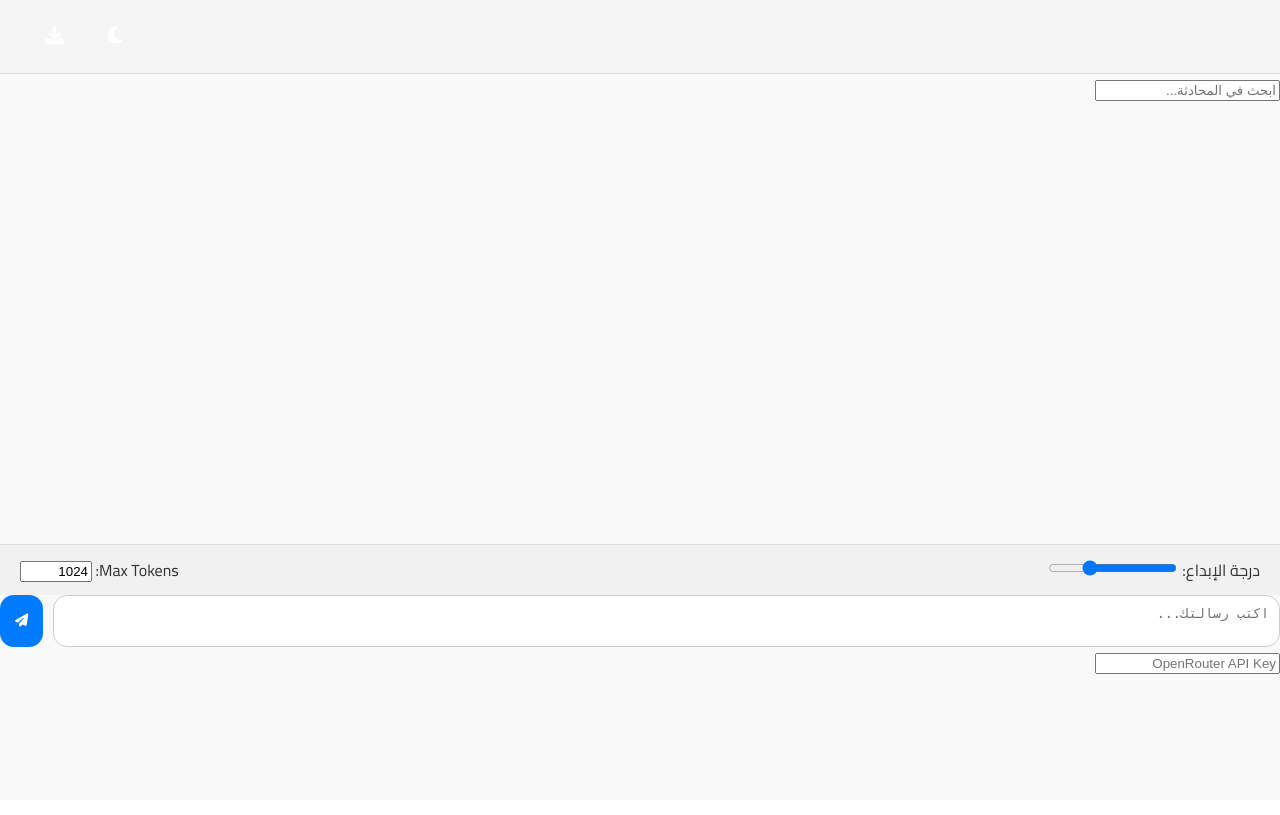
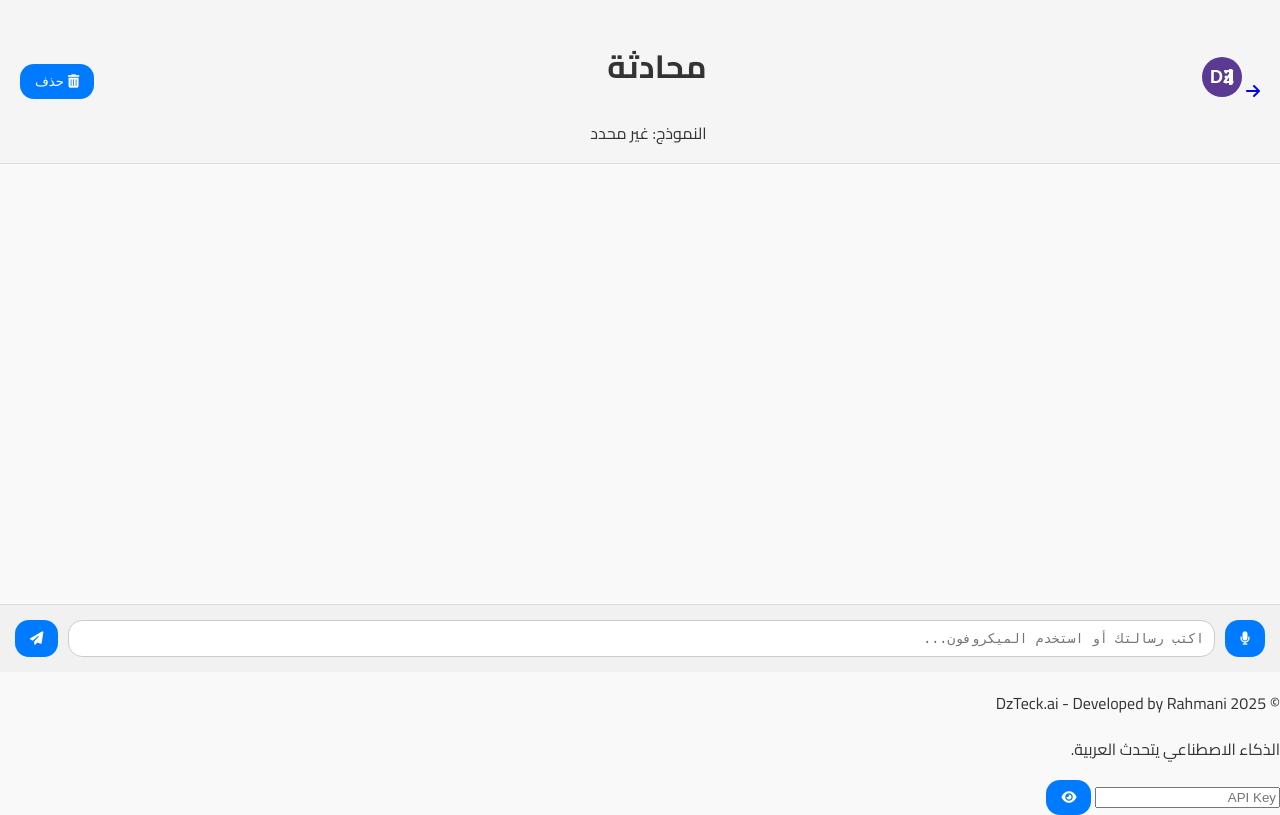
Before and after one commit to RABEH2024/dzteck_chat, a Flask app: template templates/chat.html in a window 1280 px wide. Before the commit the page ends 674 px from the top, so only its background shows below. Run offline with Flask 3, Linux system fonts and the light colour scheme; the template is opened without the code that fills it, so the values that code supplies are empty.

Commit message:
Update chat.html

```diff
--- a/templates/chat.html
+++ b/templates/chat.html
@@ -1,46 +1,62 @@
 <!DOCTYPE html>
 <html lang="ar" dir="rtl">
 <head>
-  <meta charset="UTF-8">
-  <title>{{ chat.title }} - Yasmin GPT v1</title>
-  <link rel="stylesheet" href="/static/css/style.css">
-  <link rel="stylesheet" href="https://cdnjs.cloudflare.com/ajax/libs/font-awesome/6.4.0/css/all.min.css">
+  <meta charset="UTF-8" />
+  <meta name="viewport" content="width=device-width, initial-scale=1.0" />
+  <title>{{ chat.title | default('محادثة') }} - DzTeck.ai</title>
+  <link rel="stylesheet" href="https://cdnjs.cloudflare.com/ajax/libs/font-awesome/6.4.0/css/all.min.css" />
+  <link rel="stylesheet" href="{{ url_for('static', filename='css/style.css') }}">
 </head>
 <body>
   <div class="chat-container">
-    <header class="chat-header">
-      <h1>{{ chat.title }}</h1>
-      <div class="chat-controls">
-        <button id="toggle-dark-mode"><i class="fas fa-moon"></i></button>
-        <button id="export-chat-btn"><i class="fas fa-download"></i></button>
+    <header class="chat-header chat-page-header">
+      <div class="logo-area">
+        <a href="{{ url_for('index') }}" class="back-button"><i class="fas fa-arrow-right"></i></a>
+        <img src="{{ url_for('static', filename='img/logo.svg') }}" class="logo-img" alt="DzTeck Logo">
+      </div>
+      <div class="header-content">
+        <h1 class="chat-title-header">{{ chat.title | default('محادثة') }}</h1>
+        <span class="model-info-header">النموذج: {{ chat.model | default('غير محدد') }}</span>
+      </div>
+      <div class="header-actions">
+        <button id="delete-chat-btn"><i class="fas fa-trash-alt"></i> حذف</button>
       </div>
     </header>
 
-    <input type="search" id="search-chat" placeholder="ابحث في المحادثة...">
-
     <div class="chat-box" id="chat-box">
       {% for message in messages %}
-      <div class="message {{ 'user-message' if message.role == 'user' else 'bot-message' }}">
-        {{ message.content }}
+      <div class="message {{ 'user-message' if message.role == 'user' else 'bot-message' }}" data-message-id="{{ message.id }}">
+        <div class="message-icon">
+          <img src="{{ url_for('static', filename='img/user-icon.svg' if message.role == 'user' else 'img/bot-icon.svg') }}" alt="{{ message.role }}">
+        </div>
+        <div class="message-content">
+          {{ message.content }}
+          {% if message.role == 'user' %}
+          <button class="delete-msg-btn" title="حذف الرسالة"><i class="fas fa-times"></i></button>
+          {% endif %}
+        </div>
       </div>
       {% endfor %}
     </div>
 
-    <div class="input-section sliders">
-      <label>درجة الإبداع: <input type="range" id="temperature" min="0" max="1" step="0.1" value="0.7" /></label>
-      <label>Max Tokens: <input type="number" id="max-tokens" value="1024" min="256" max="2048" /></label>
+    <div class="input-section">
+      <div class="input-area">
+        <button id="voice-input-btn" class="action-button"><i class="fas fa-microphone"></i></button>
+        <textarea id="user-input" placeholder="اكتب رسالتك أو استخدم الميكروفون..." rows="1"></textarea>
+        <button id="send-button" class="action-button"><i class="fas fa-paper-plane"></i></button>
+      </div>
     </div>
 
-    <div class="input-area">
-      <textarea id="user-input" placeholder="اكتب رسالتك..."></textarea>
-      <button id="send-button"><i class="fas fa-paper-plane"></i></button>
-    </div>
+    <footer class="chat-footer">
+      <p>© 2025 DzTeck.ai - Developed by Rahmani</p>
+      <p class="footer-tagline">الذكاء الاصطناعي يتحدث العربية.</p>
+    </footer>
 
     <input type="hidden" id="chat-id" value="{{ chat.id }}">
-    <input type="hidden" id="model-name" value="{{ chat.model }}">
-    <input type="text" id="api-key" placeholder="OpenRouter API Key">
+    <input type="text" id="api-key" placeholder="API Key">
+    <button id="toggle-api-key"><i class="fas fa-eye"></i></button>
   </div>
 
-  <script src="/static/js/chat.js"></script>
+  <script src="{{ url_for('static', filename='js/chat.js') }}"></script>
 </body>
 </html>
```
